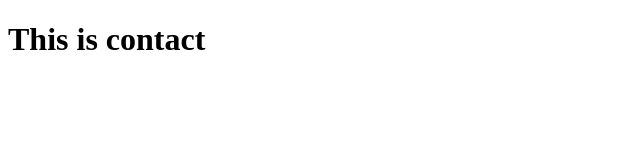
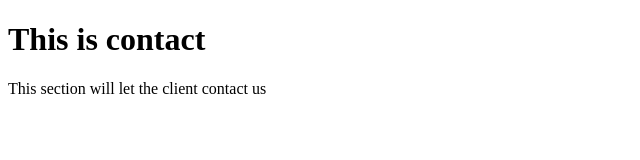
Before and after one commit to umsdc-github/demo-repo, a plain HTML site: page contact.html in a window 1280 px wide. Shown: the whole page, without its empty margins (0-640 px from the left). Drawn offline with Linux system fonts and the light colour scheme.

Commit message:
I do some some change in contact html
add p tag

```diff
--- a/contact.html
+++ b/contact.html
@@ -7,5 +7,6 @@
 </head>
 <body>
     <h1>This is contact</h1>
+    <p>This section will let the client contact us</p>
 </body>
 </html>
```
